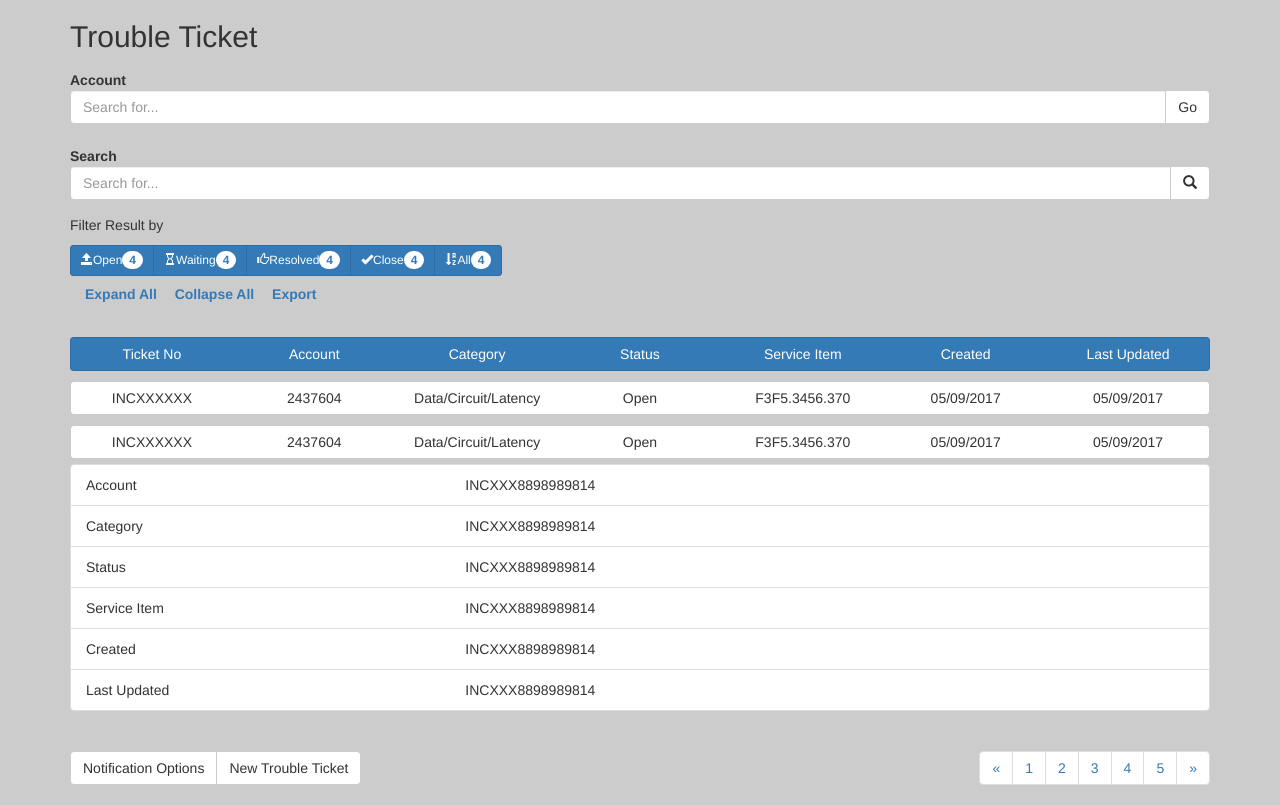
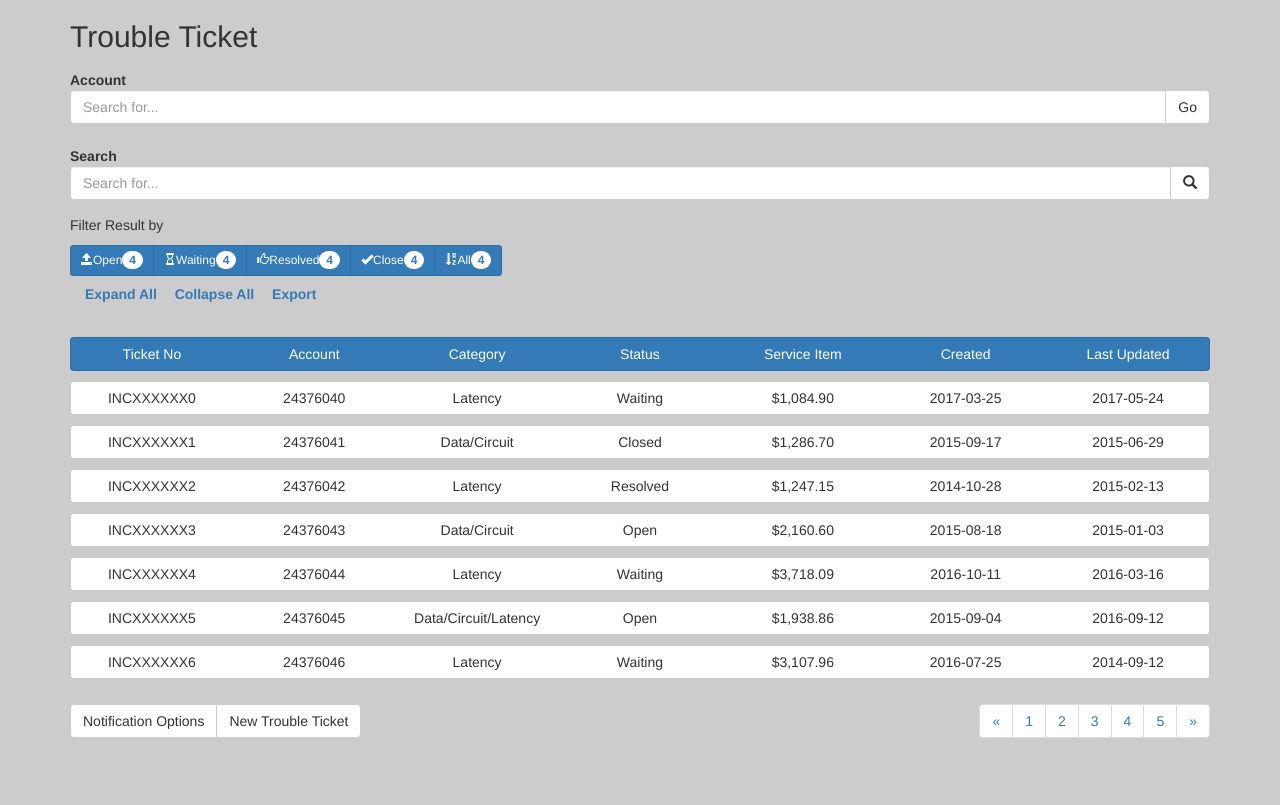
Before and after one commit to mantuonweb/CreateTicket, an Angular app: page / in a window 1280 px wide. Built offline with nearby package versions, Linux system fonts and the light colour scheme.

Commit message:
some monor
change data

```diff
--- a/src/app/app.component.html
+++ b/src/app/app.component.html
@@ -66,24 +66,16 @@
             <a href="#" class="btn btn-primary border-left-right-none">Created</a>
             <a href="#" class="btn btn-primary border-left-none">Last Updated</a>
           </div>
-          <div class="btn-group btn-group-justified" >
-            <a href="#" class="btn btn-default border-right-none">INCXXXXXX</a>
-            <a href="#" class="btn btn-default border-left-right-none">2437604</a>
-            <a href="#" class="btn btn-default border-left-right-none">Data/Circuit/Latency</a>
-            <a href="#" class="btn btn-default border-left-right-none">Open</a>
-            <a href="#" class="btn btn-default border-left-right-none">F3F5.3456.370</a>
-            <a href="#" class="btn btn-default border-left-right-none">05/09/2017</a>
-            <a href="#" class="btn btn-default border-left-none">05/09/2017</a>
+          <div class="btn-group btn-group-justified" *ngFor="let ticket of tickets">
+            <a href="#" class="btn btn-default border-right-none">{{ticket.ticketNo}}</a>
+            <a href="#" class="btn btn-default border-left-right-none">{{ticket.account}}</a>
+            <a href="#" class="btn btn-default border-left-right-none">{{ticket.category}}</a>
+            <a href="#" class="btn btn-default border-left-right-none">{{ticket.status}}</a>
+            <a href="#" class="btn btn-default border-left-right-none">{{ticket.serviceItem}}</a>
+            <a href="#" class="btn btn-default border-left-right-none">{{ticket.Created}}</a>
+            <a href="#" class="btn btn-default border-left-none">{{ticket.lastUpdated}}</a>
           </div>
-          <div class="btn-group btn-group-justified" >
-            <a href="#" class="btn btn-default border-right-none">INCXXXXXX</a>
-            <a href="#" class="btn btn-default border-left-right-none">2437604</a>
-            <a href="#" class="btn btn-default border-left-right-none">Data/Circuit/Latency</a>
-            <a href="#" class="btn btn-default border-left-right-none">Open</a>
-            <a href="#" class="btn btn-default border-left-right-none">F3F5.3456.370</a>
-            <a href="#" class="btn btn-default border-left-right-none">05/09/2017</a>
-            <a href="#" class="btn btn-default border-left-none">05/09/2017</a>
-          </div>
+
         </div>
         <!-- <div class="list-group">
           <a href="#" class="list-group-item">
@@ -97,41 +89,47 @@
           <a href="#" class="list-group-item list-group-item-action">Created</a>
           <a href="#" class="list-group-item list-group-item-action">Last Updated</a>
         </div> -->
-        <ul class="list-group">
+        <ul class="list-group hidden-md hidden-lg" *ngFor="let ticket of tickets">
+          <li class="list-group-item">
+          <div class="row">
+            <span class="col-xs-4">Ticket No</span>
+            <span class="col-xs-8">{{ticket.ticketNo}}</span>
+          </div>
+          </li>
           <li class="list-group-item">
           <div class="row">
             <span class="col-xs-4">Account</span>
-            <span class="col-xs-8">INCXXX8898989814</span>
+            <span class="col-xs-8">{{ticket.account}}</span>
           </div>
           </li>
           <li class="list-group-item">
           <div class="row">
             <span class="col-xs-4">Category</span>
-            <span class="col-xs-8">INCXXX8898989814</span>
+            <span class="col-xs-8">{{ticket.category}}</span>
             </div>
           </li>
            <li class="list-group-item">
            <div class="row">
             <span class="col-xs-4">Status</span>
-            <span class="col-xs-8">INCXXX8898989814</span>
+            <span class="col-xs-8">{{ticket.status}}</span>
             </div>
           </li>
            <li class="list-group-item">
            <div class="row">
             <span class="col-xs-4">Service Item</span>
-            <span class="col-xs-8">INCXXX8898989814</span>
+            <span class="col-xs-8">{{ticket.serviceItem}}</span>
             </div>
           </li>
           <li class="list-group-item">
           <div class="row">
             <span class="col-xs-4">Created</span>
-            <span class="col-xs-8">INCXXX8898989814</span>
+            <span class="col-xs-8">{{ticket.Created}}</span>
             </div>
           </li>
           <li class="list-group-item">
           <div class="row">
             <span class="col-xs-4">Last Updated</span>
-            <span class="col-xs-8">INCXXX8898989814</span></div>
+            <span class="col-xs-8">{{ticket.lastUpdated}}</span></div>
           </li>
         </ul>
         <!-- https://stackoverflow.com/questions/20804104/bootstrap-3-btn-group-width -->
--- a/src/app/app.component.ts
+++ b/src/app/app.component.ts
@@ -7,4 +7,70 @@ import { Component } from '@angular/core';
 })
 export class AppComponent {
   title = 'app';
+
+  public tickets:any[]=[
+  {
+    "ticketNo": "INCXXXXXX0",
+    "account": 24376040,
+    "serviceItem": "$1,084.90",
+    "Created": "2017-03-25",
+    "lastUpdated": "2017-05-24",
+    "status": "Waiting",
+    "category": "Latency"
+  },
+  {
+    "ticketNo": "INCXXXXXX1",
+    "account": 24376041,
+    "serviceItem": "$1,286.70",
+    "Created": "2015-09-17",
+    "lastUpdated": "2015-06-29",
+    "status": "Closed",
+    "category": "Data/Circuit"
+  },
+  {
+    "ticketNo": "INCXXXXXX2",
+    "account": 24376042,
+    "serviceItem": "$1,247.15",
+    "Created": "2014-10-28",
+    "lastUpdated": "2015-02-13",
+    "status": "Resolved",
+    "category": "Latency"
+  },
+  {
+    "ticketNo": "INCXXXXXX3",
+    "account": 24376043,
+    "serviceItem": "$2,160.60",
+    "Created": "2015-08-18",
+    "lastUpdated": "2015-01-03",
+    "status": "Open",
+    "category": "Data/Circuit"
+  },
+  {
+    "ticketNo": "INCXXXXXX4",
+    "account": 24376044,
+    "serviceItem": "$3,718.09",
+    "Created": "2016-10-11",
+    "lastUpdated": "2016-03-16",
+    "status": "Waiting",
+    "category": "Latency"
+  },
+  {
+    "ticketNo": "INCXXXXXX5",
+    "account": 24376045,
+    "serviceItem": "$1,938.86",
+    "Created": "2015-09-04",
+    "lastUpdated": "2016-09-12",
+    "status": "Open",
+    "category": "Data/Circuit/Latency"
+  },
+  {
+    "ticketNo": "INCXXXXXX6",
+    "account": 24376046,
+    "serviceItem": "$3,107.96",
+    "Created": "2016-07-25",
+    "lastUpdated": "2014-09-12",
+    "status": "Waiting",
+    "category": "Latency"
+  }
+];
 }
```
